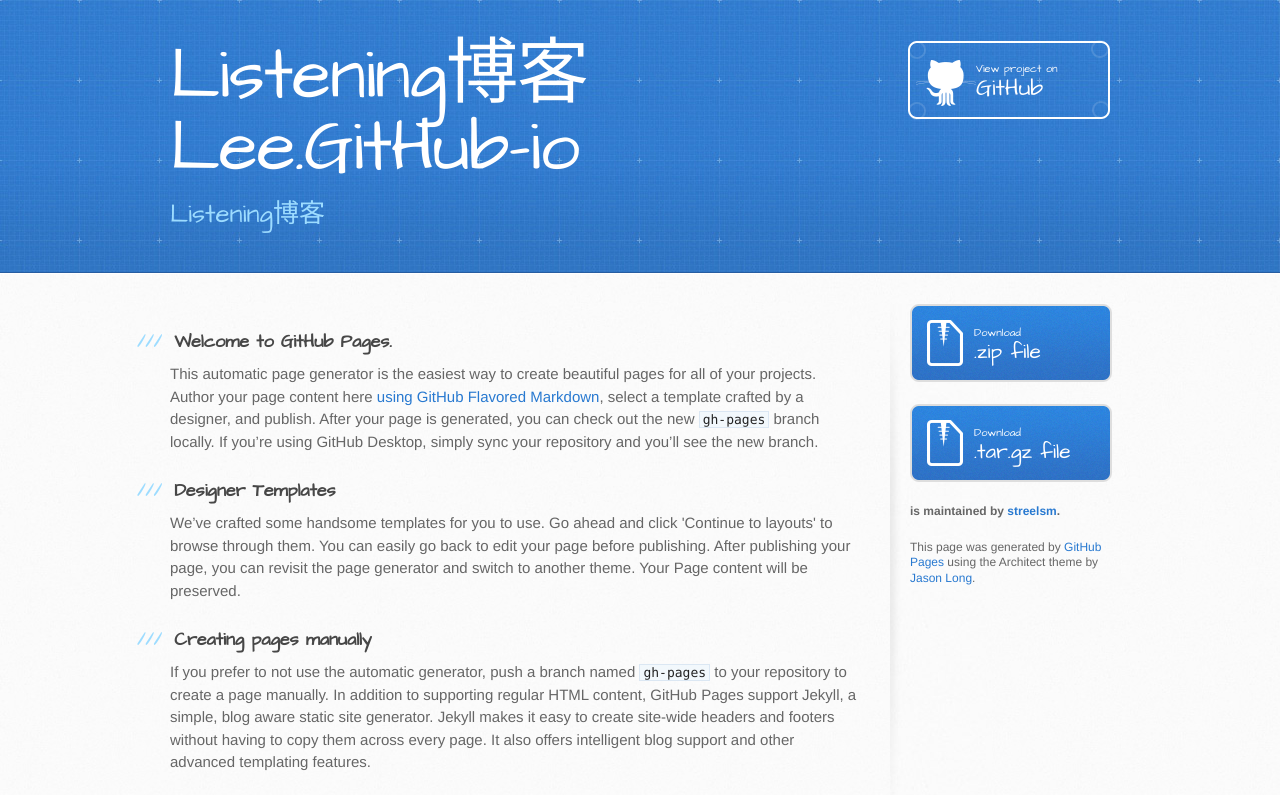
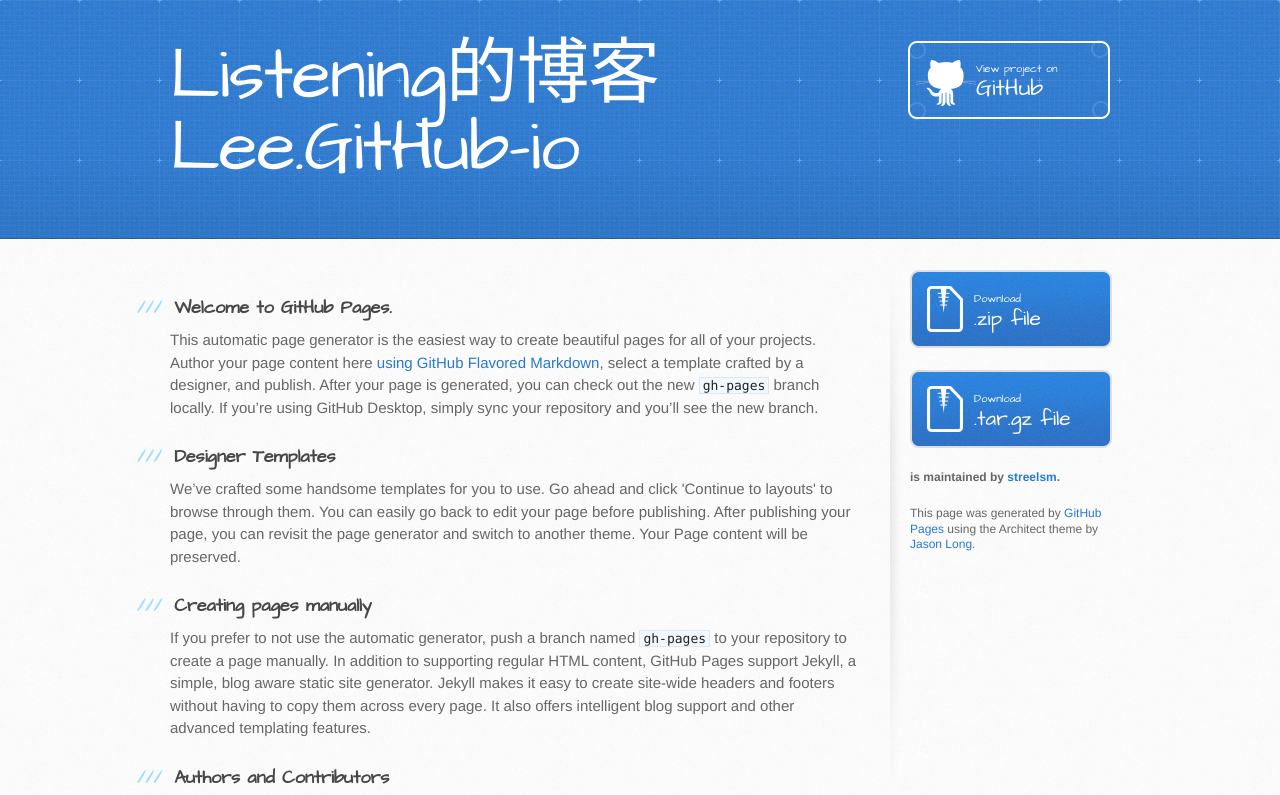
Before and after one commit to streelsm/LEE.github, a plain HTML site: page index.html in a window 1280 px wide. Shown: the top 795 px of the page. Drawn offline with Linux system fonts and the light colour scheme.

Commit message:
Update index.html

```diff
--- a/index.html
+++ b/index.html
@@ -19,8 +19,8 @@
   <body>
     <header>
       <div class="inner">
-        <h1>Listening博客Lee.GitHub-io</h1>
-        <h2>Listening博客</h2>
+        <h1>Listening的博客Lee.GitHub-io</h1>
+
         <a href="https://github.com/streelsm/LEE.github-IO" class="button"><small>View project on</small> GitHub</a>
       </div>
     </header>
```
